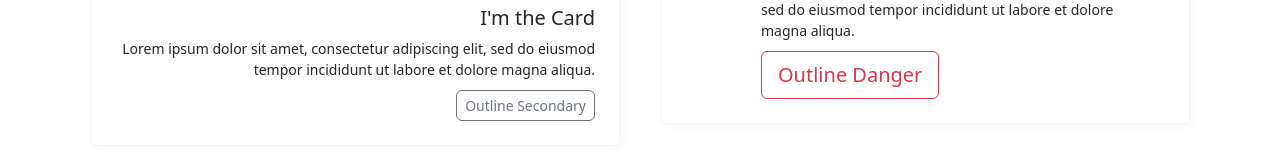
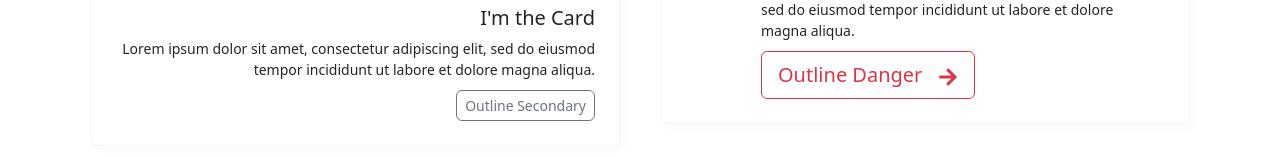
Before and after one commit to iamnikitamallya/react-ui-components, a React (Create React App) app: page /components in a window 1280 px wide. Shown: the part 2949-3106 px from the top of the page. Built offline with nearby package versions, Linux system fonts and the light colour scheme; a web font is replaced by a local one.

Commit message:
Fixing Btn

```diff
--- a/src/pages/Components.js
+++ b/src/pages/Components.js
@@ -149,7 +149,12 @@ export default function Components() {
       title: "Card v.5.1",
       components: (
         <Card icon={<FaCodepen />} display="flex">
-          <Button title="Outline Danger" variant="outline-danger" size="lg" />
+          <Button
+            title="Outline Danger"
+            variant="outline-danger"
+            size="lg"
+            rtIcon={<FaArrowRight />}
+          />
         </Card>
       ),
     },
```
